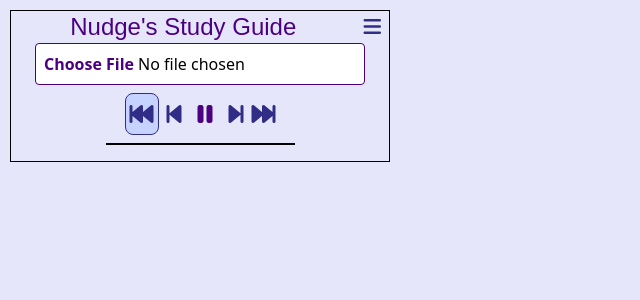
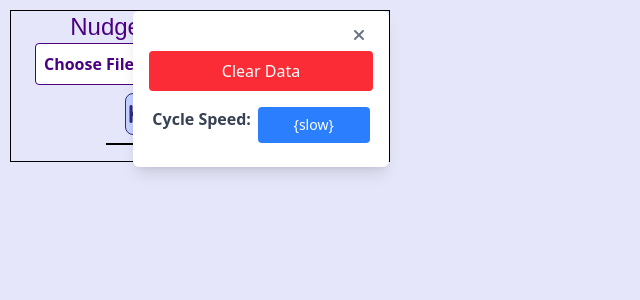
Before and after one commit to tremckinley/nudge-react-app, a React (Vite) app: page / in a window 1280 px wide. Both pictures are taken after a click on the button 372 px from the left and 27 px from the top of the page. Shown: the top 300 px of the page, without its empty margins (0-640 px from the left). Built offline with nearby package versions, Linux system fonts and the light colour scheme; a web font is replaced by a local one.

Commit message:
feat: implement SettingsMenu component with clear data functionality and toggle behavior

```diff
--- a/src/MenuBar/MenuBar.jsx
+++ b/src/MenuBar/MenuBar.jsx
@@ -1,10 +1,17 @@
+import { useState } from "react"
+import SettingsMenu from "./SettingsMenu"
+
 export default function MenuBar({props}) {
+    const [open, setOpen] = useState(false)
+
+    function handleClick() {
+        setOpen(true)
+    }
     return (
-        <div className='flex w-full items-center h-full'>
-        <h1 className='text-2xl font-bold text-center w-full flex-1'>Nudge's Study Guide</h1>
-        <button onClick={() => {alert('hellow')}} className="hover:cursor-pointer text-indigo-900 text-xl"><i className="fa fa-bars px-2"></i></button>
-
-
+        <div className='flex w-full items-center h-full relative'>
+            <h1 className='text-2xl font-bold text-center w-full flex-1'>Nudge's Study Guide</h1>
+            <button onClick={handleClick} className="hover:cursor-pointer text-indigo-900 text-xl"><i className="fa fa-bars px-2"></i></button>
+            <SettingsMenu open={open} setOpen={setOpen}/>
         </div>
     )
 }
--- /dev/null
+++ b/src/MenuBar/SettingsMenu.jsx
@@ -0,0 +1,39 @@
+import { useState } from "react";
+
+export default function SettingsMenu(props) {
+  const {open, setOpen} = props;
+
+  return (
+    <>
+    {open && (
+        <div className="absolute top-0 right-0 z-10">
+          <div className="relative bg-white shadow-lg rounded-md px-4 py-2 w-64">
+            <button
+              onClick={() => setOpen(false)}
+              className=" text-gray-500 hover:text-gray-700 float-end"
+            >
+              <i className="fa fa-close m-2"></i>
+            </button>
+            <button
+              onClick={() => console.log("Clear data clicked")}
+              className="w-full bg-red-500 text-white py-2 px-4 rounded mb-4 hover:bg-red-600"
+            >
+              Clear Data
+            </button>
+            <div className="flex justify-around mb-4">
+              <label className=" text-gray-700 font-bold mb-2">
+                Cycle Speed:
+              </label>
+              <button
+                onClick={() => console.log("Cycle speed clicked")}
+                className="w-[50%] text-sm bg-blue-500 text-white py-2 px-4 rounded hover:bg-blue-600"
+              >
+                {"{slow}"}
+              </button>
+            </div>
+          </div>
+        </div>
+        )}
+    </>
+  );
+}
```
